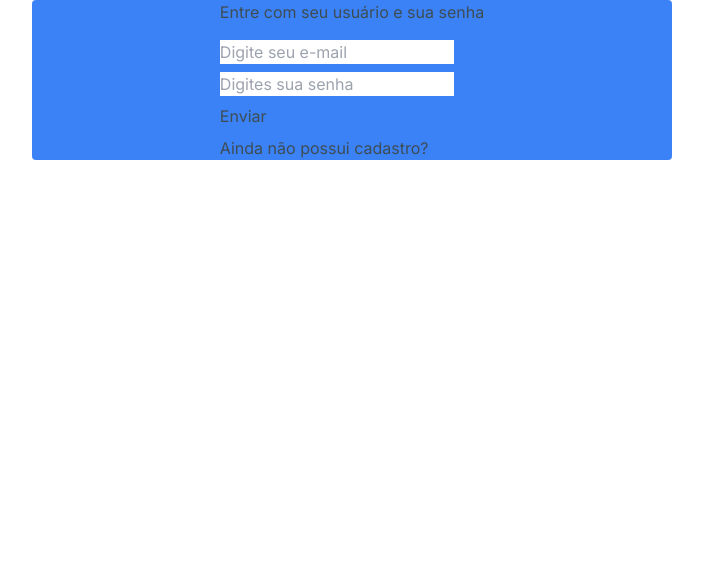
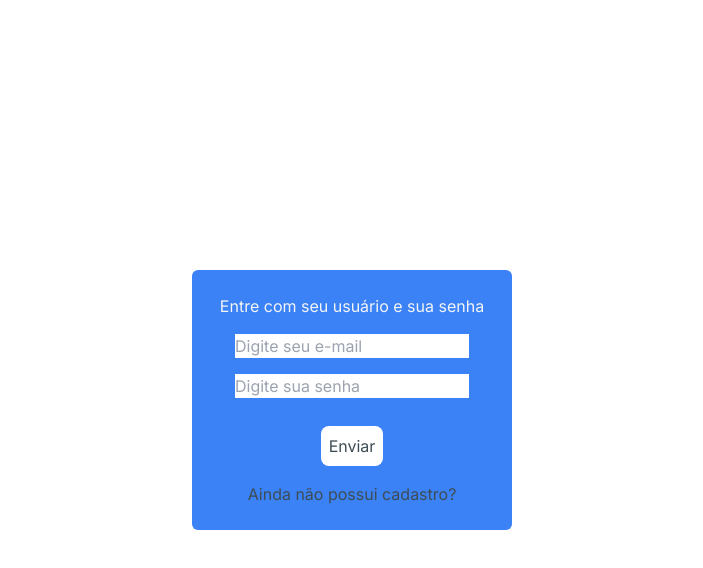
Before and after one commit to luanamsilva/login-system, a Next.js app: page /login in a window 1280 px wide. Shown: the top 568 px of the page, without its empty margins (288-991 px from the left). Built offline with nearby package versions, Linux system fonts and the light colour scheme.

Commit message:
button-styled

```diff
--- a/src/app/login/page.tsx
+++ b/src/app/login/page.tsx
@@ -8,9 +8,8 @@ export default function LoginPage() {
     <main>
 
 <LoginCard title='Entre com seu usuário e sua senha' label='Login:'>
-
 <Input type="email" placeholder="Digite seu e-mail"/>
-<Input type="passord" placeholder="Digites sua senha"/>
+<Input type="passord" placeholder="Digite sua senha"/>
 <Button>Enviar</Button>
 <Link href='/register'>Ainda não possui cadastro?</Link>
   </LoginCard>
--- a/src/components/Button.tsx
+++ b/src/components/Button.tsx
@@ -1,7 +1,7 @@
 export default function Button({children, ...props}) {
   return (
     <main>
-      <div>
+      <div className="bg-white border-gray-300 rounded-lg mt-3 p-2 ">
 
 <button {...props}>{children}</button>
   </div>
--- a/src/components/LoginCard.tsx
+++ b/src/components/LoginCard.tsx
@@ -3,13 +3,13 @@ export default function LoginCard({title, label, children}) {
 
   return (
 
-      <div className="bg-blue-500 m-auto w-1/2 rounded flex items-center justify-center" >
+      <div className="min-h-screen flex items-center justify-center rounded" >
 
-<form className='flex flex-col gap-4'>
-  <h2>{title}</h2>
-  <div className='flex flex-col gap-2'>
+<form className='flex flex-col items-center gap-4 bg-blue-500 rounded-md p-6 sm:w-1/2 md:w-1/3 lg:w-1/4'>
+  <h2 className="text-gray-100">{title}</h2>
+
  {children}
-   </div>
+
 </form>
   </div>
 
```
